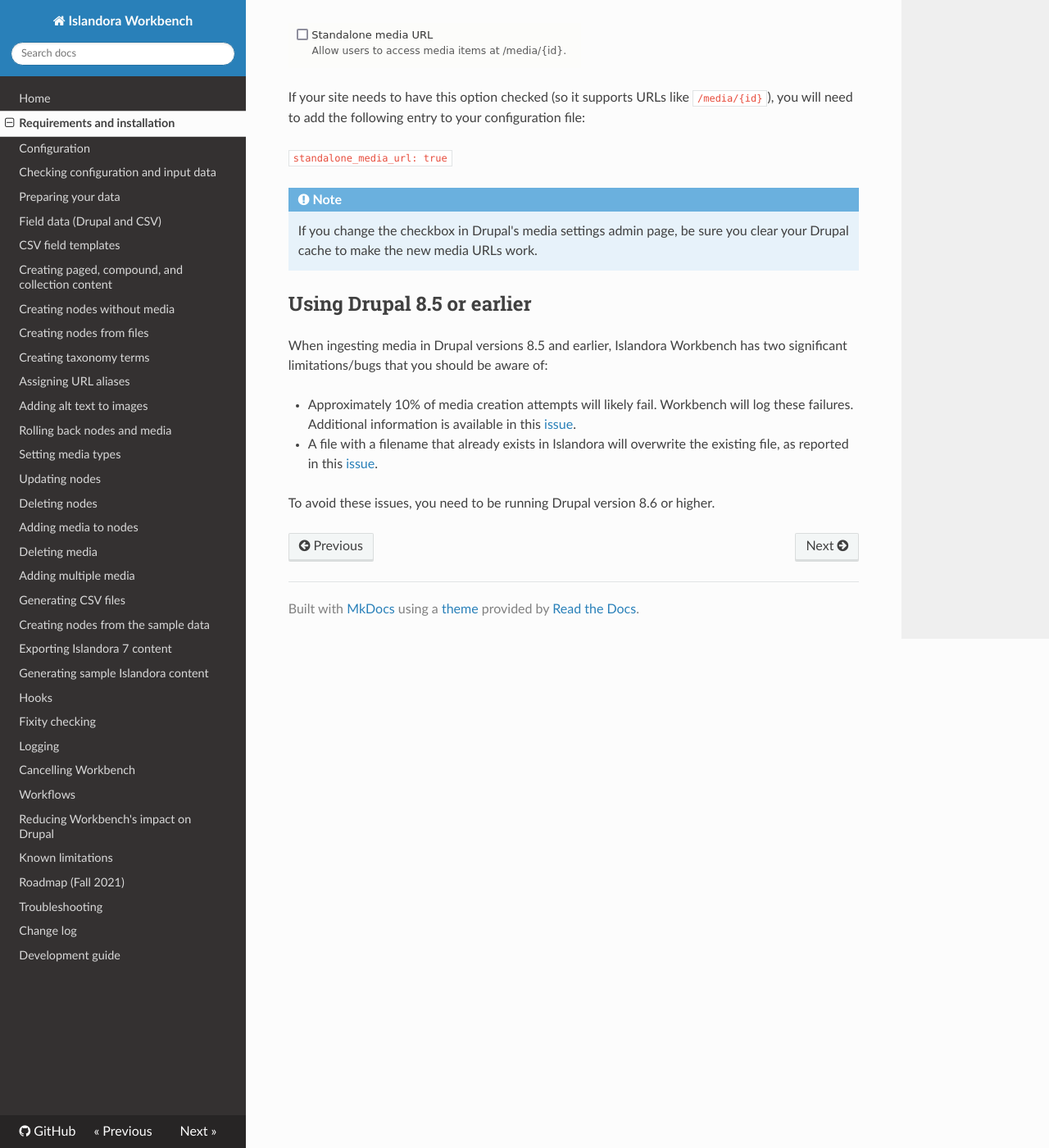
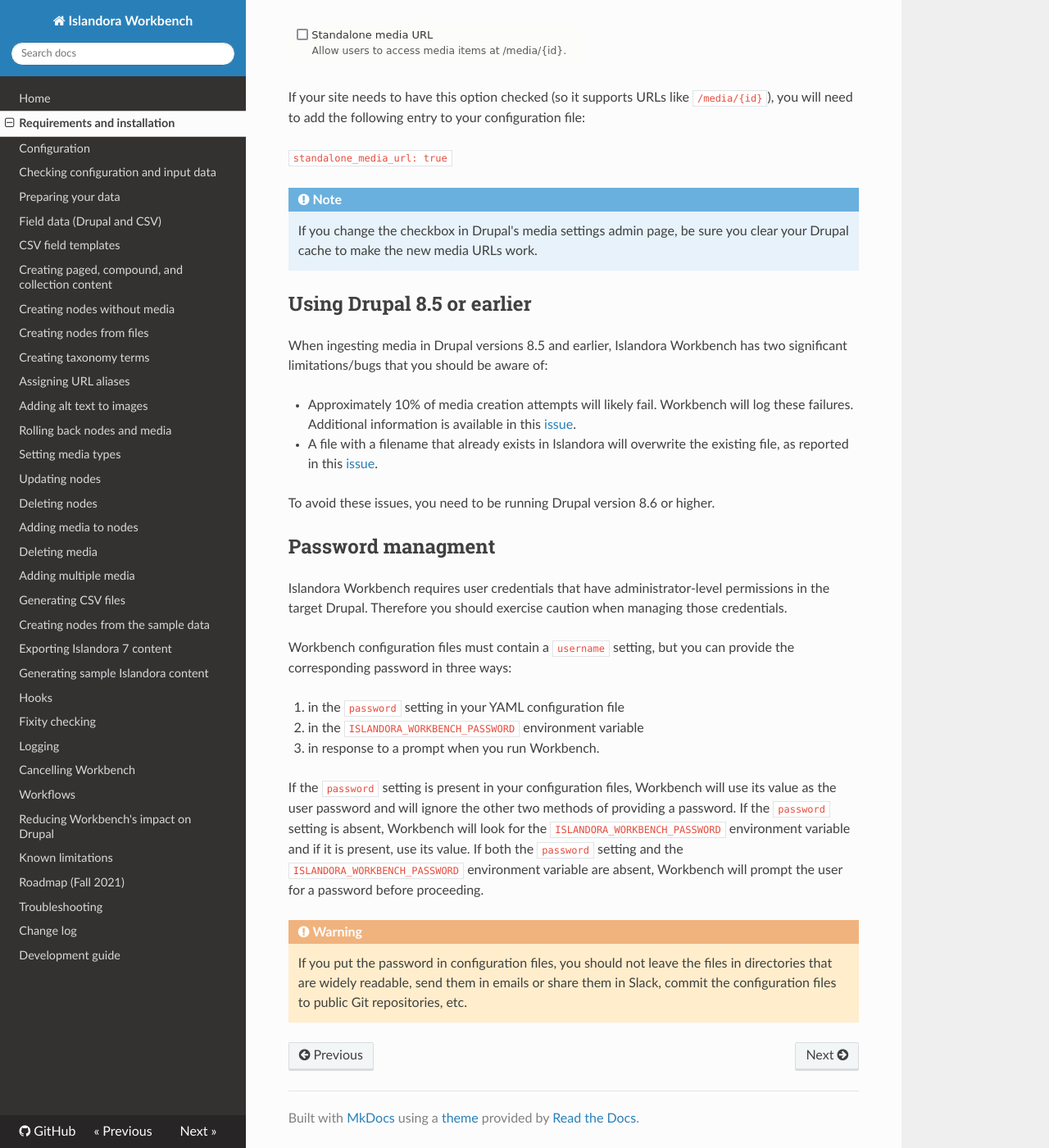
Before and after one commit to mjordan/islandora_workbench_docs, an MkDocs documentation site: the page built from docs/installation.md, in a window 1280 px wide and 1400 px high, scrolled down 2376 px. Shown: the whole window at 82% size. Built offline with MkDocs 1.6.1, drawn with Linux system fonts in a browser that asks for light colours; nearby versions of some CDN libraries; old or Windows-style settings are respelled for this version of MkDocs.

Commit message:
Added section on password management to the Requirements and installation docs.

```diff
--- a/docs/installation.md
+++ b/docs/installation.md
@@ -85,3 +85,18 @@
 * A file with a filename that already exists in Islandora will overwrite the existing file, as reported in this [issue](https://github.com/Islandora/documentation/issues/1790).
 
 To avoid these issues, you need to be running Drupal version 8.6 or higher.
+
+## Password managment
+
+Islandora Workbench requires user credentials that have administrator-level permissions in the target Drupal. Therefore you should exercise caution when managing those credentials.
+
+Workbench configuration files must contain a `username` setting, but you can provide the corresponding password in three ways:
+
+1. in the `password` setting in your YAML configuration file
+1. in the `ISLANDORA_WORKBENCH_PASSWORD` environment variable
+1. in response to a prompt when you run Workbench.
+
+If the `password` setting is present in your configuration files, Workbench will use its value as the user password and will ignore the other two methods of providing a password. If the `password` setting is absent, Workbench will look for the `ISLANDORA_WORKBENCH_PASSWORD` environment variable and if it is present, use its value. If both the `password` setting and the `ISLANDORA_WORKBENCH_PASSWORD` environment variable are absent, Workbench will prompt the user for a password before proceeding.
+
+!!! warning
+    If you put the password in configuration files, you should not leave the files in directories that are widely readable, send them in emails or share them in Slack, commit the configuration files to public Git repositories, etc.
```
Also changed, not shown: docs/changelog.md (+1 -3 lines), site/index.html, site/installation/index.html.
